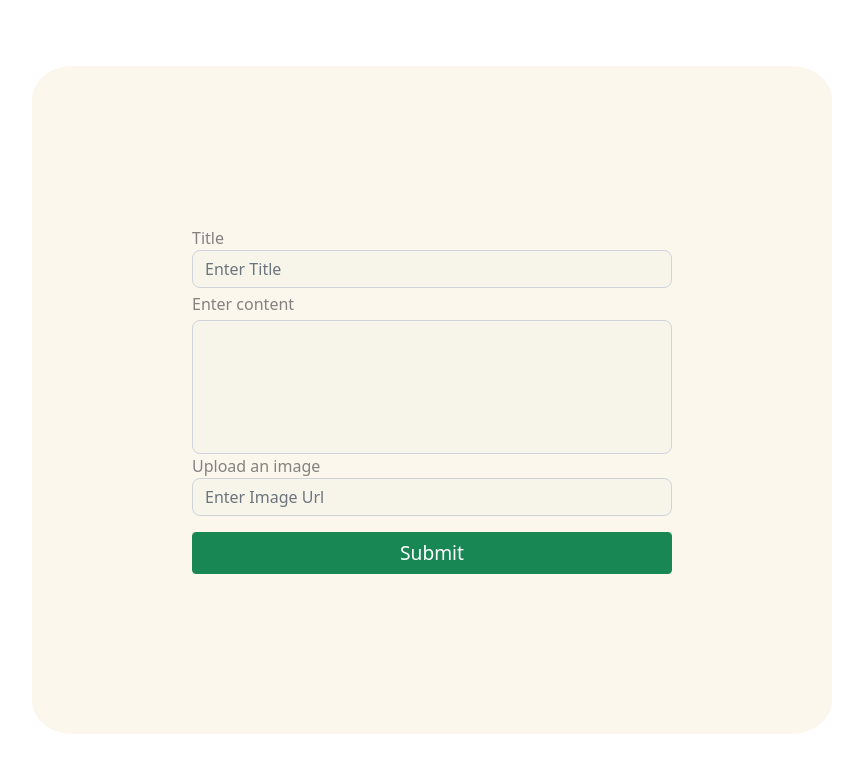
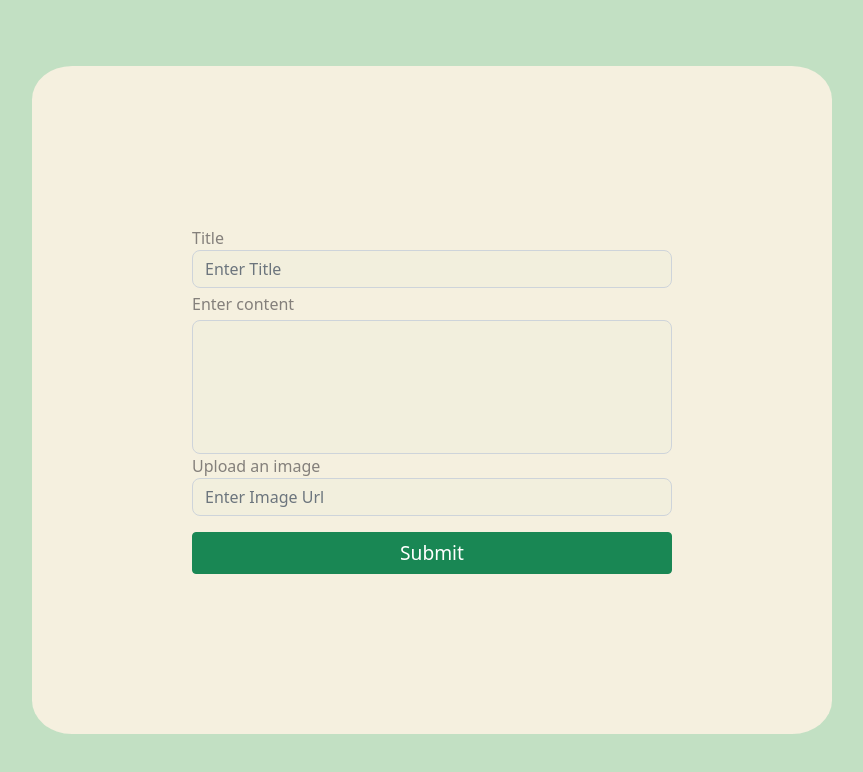
Before and after one commit to Aleksandra2101/Blog-test-page, a plain HTML site: page create-post.html in a window 1280 px wide. Shown: the whole page, without its empty margins (208-1071 px from the left). Drawn offline with nearby package versions, Linux system fonts and the light colour scheme.

Commit message:
added changes to  the style

```diff
--- a/create-post.css
+++ b/create-post.css
@@ -4,10 +4,14 @@ html {
   font-family: "Raleway", sans-serif;
 }
 
+body{
+  background-color: #0080063d;;
+}
+
 .container-form {
  color: rgba(94, 90, 90, 0.753);
   padding: 10rem;
-  background-color: #fbf7ed;
+  background-color:#f8f1e1f3;
   border-radius: 5%;
 }
 
```
